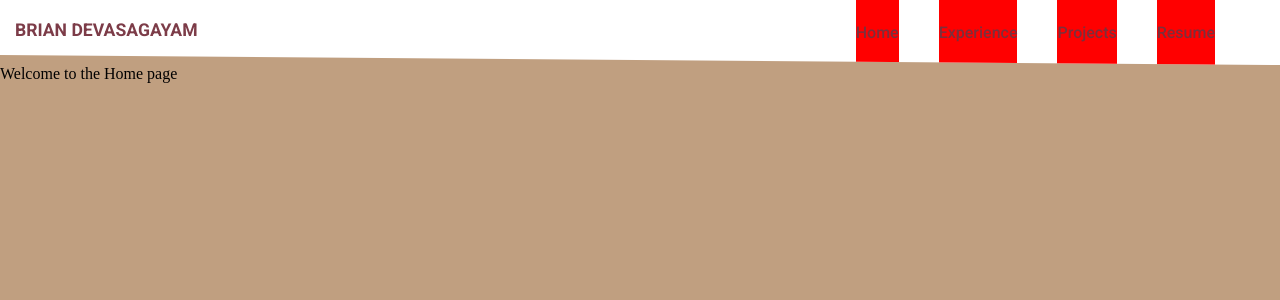
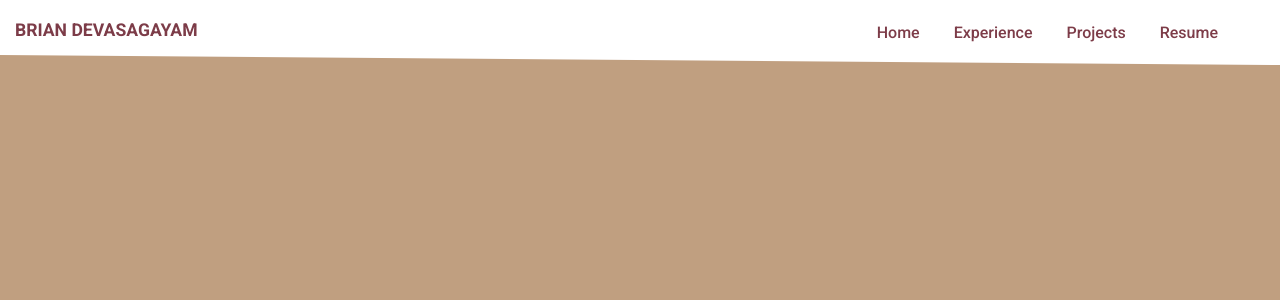
Before and after one commit to BrianDevasagayam/briandevasagayam.github.io, a Vue app: page /#/resume in a window 1280 px wide. Before the commit this address led to /#/. Shown: the top 300 px of the page. Built offline with nearby package versions, Linux system fonts and the light colour scheme.

Commit message:
Added little animation for links on desktop

```diff
--- a/src/components/Navigation.vue
+++ b/src/components/Navigation.vue
@@ -18,7 +18,7 @@
     <div id="nav-bar-desktop">
       <div class="home"><router-link class="links" to="/">BRIAN DEVASAGAYAM</router-link></div>
       <nav id="bar-links">
-        <div v-for="routes in links" v-bind:key="routes.id">
+        <div class="bar-items" v-for="routes in links" v-bind:key="routes.id">
           <router-link class="links" :to="`${routes.path}`">{{routes.text}}</router-link>
         </div>
       </nav>
@@ -185,11 +185,35 @@ li {
     line-height: 65px;
     vertical-align: middle;
   }
-  #bar-links div {
+  .bar-items {
     display: inline-block;
-    margin: auto 20px;
+    position: relative;
+    margin: auto 10px;
     color: #76323f;
-    background-color: red;
+    height: 65px;
+  }
+  .bar-items .links {
+    position: relative;
+    height: 55px;
+    text-align: center;
+    line-height: 65px;
+    display: inline-block;
+    padding: 0 7px;
+  }
+  .bar-items .links::before {
+    content: "";
+    position: absolute;
+    top: -2px;
+    right: -2px;
+    width: 100%;
+    height: 100%;
+    background: transparent;
+    border-bottom: 2px solid rgb(118, 50, 63, 0.9);
+    transform: scale3d(0, 1, 1);
+  }
+  .bar-items .links:hover::before {
+    transform: scale3d(1, 1, 1);
+    transition: transform 1s;
   }
   .links {
     color: #76323f;
```
